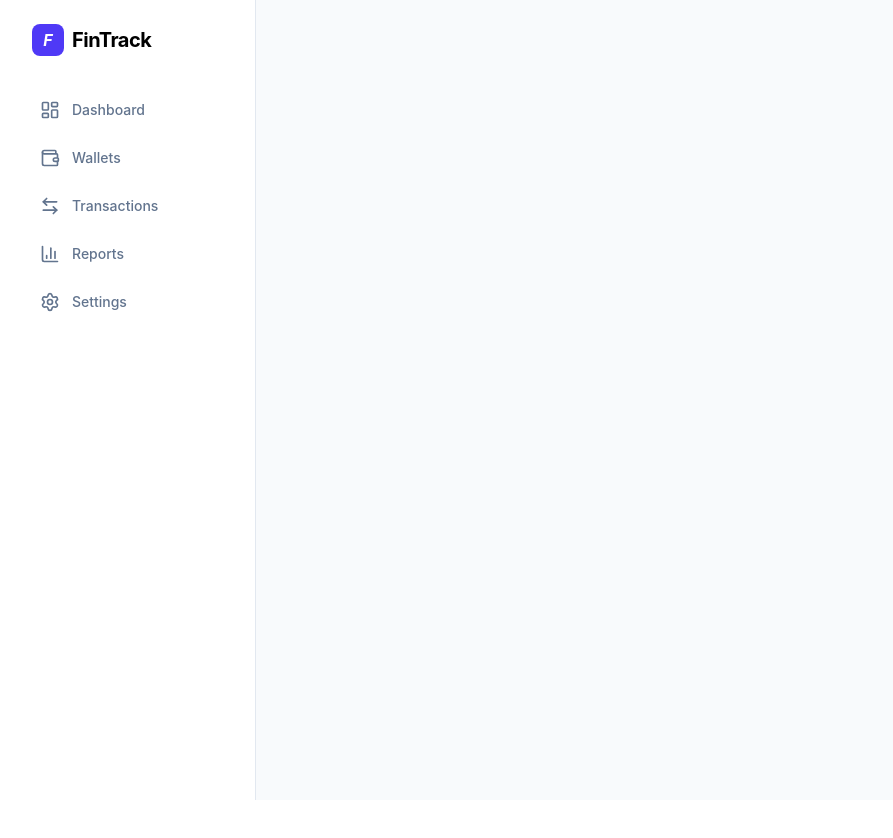
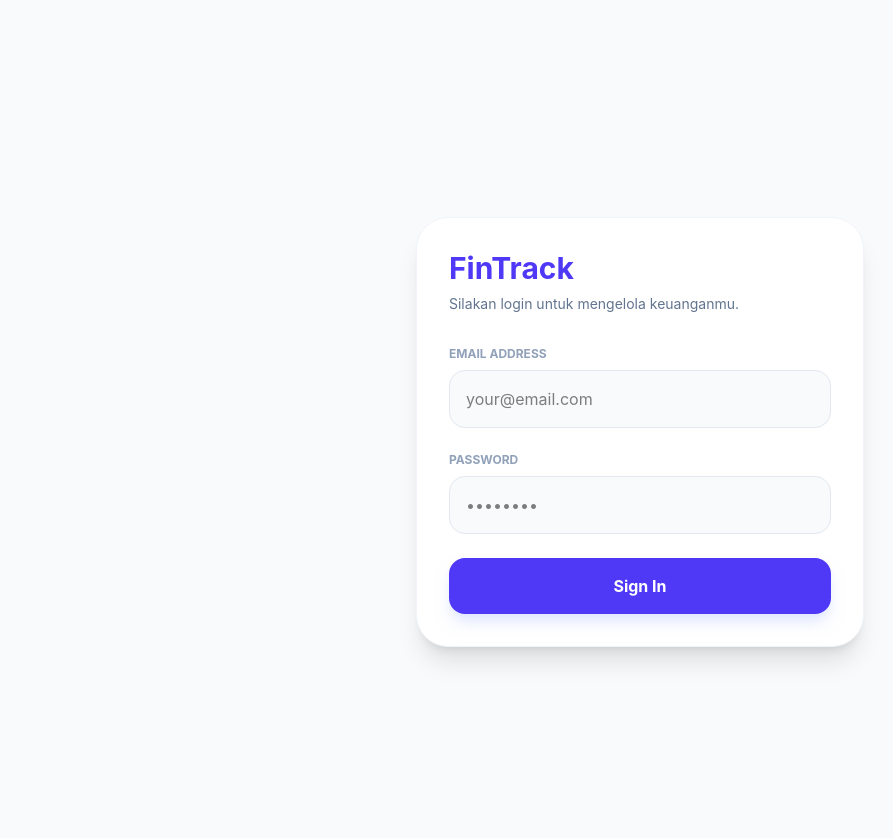
Before and after one commit to sulthonmufti/FinTrack-Personal-Finance-Tracker, a React (Vite) app in the folder frontend-fintrack/: page /login in a window 1280 px wide. Shown: the top 838 px of the page, without its empty margins (0-893 px from the left). Before the commit the page ends 800 px from the top, so only its background shows below. Built offline with nearby package versions, Linux system fonts and the light colour scheme.

Commit message:
feat: Add ProfileHeader and customize the header on each page

```diff
--- a/frontend-fintrack/src/App.jsx
+++ b/frontend-fintrack/src/App.jsx
@@ -1,24 +1,42 @@
-import { useState } from 'react';
-import { BrowserRouter as Router, Routes, Route } from 'react-router-dom';
+import { BrowserRouter as Router, Routes, Route, Navigate } from 'react-router-dom';
+import { useState, useEffect } from 'react';
 import Sidebar from './components/Sidebar';
 import Wallets from './pages/Wallets';
+import Login from './pages/Login';
+import ProfileHeader from './components/ProfileHeader';
 
 function App() {
   const [isSidebarOpen, setIsSidebarOpen] = useState(false);
+  const [isAuthenticated, setIsAuthenticated] = useState(!!localStorage.getItem('token'));
+
+  useEffect(() => {
+    const handleStorageChange = () => {
+      setIsAuthenticated(!!localStorage.getItem('token'));
+    };
+    window.addEventListener('storage', handleStorageChange);
+    return () => window.removeEventListener('storage', handleStorageChange);
+  }, []);
 
   return (
     <Router>
-      <div className="flex flex-col lg:flex-row min-h-screen bg-[#F8FAFC]">
+    <div className="flex min-h-screen bg-slate-50 overflow-x-hidden">
+      {isAuthenticated && (
         <Sidebar isOpen={isSidebarOpen} onClose={() => setIsSidebarOpen(false)} />
-        <main className="flex-1 p-4 md:p-10 overflow-y-auto">
+      )}
+
+      <main className="flex-1 flex flex-col min-w-0 transition-all duration-300 relative">
+        {/* Header Global DIHAPUS agar judul halaman bisa naik ke paling atas */}
+
+        <div className="p-4 md:p-8 max-w-[1440px] w-full mx-auto">
           <Routes>
-            <Route path="/" element={<Wallets setIsSidebarOpen={setIsSidebarOpen} />} />
-            <Route path="/wallets" element={<Wallets setIsSidebarOpen={setIsSidebarOpen} />} />
-            <Route path="/settings" element={<div>Halaman Settings</div>} />
+            <Route path="/login" element={!isAuthenticated ? <Login /> : <Navigate to="/dashboard" />} />
+            <Route path="/wallets" element={isAuthenticated ? <Wallets setIsSidebarOpen={setIsSidebarOpen} /> : <Navigate to="/login" />} />
+            <Route path="*" element={<Navigate to={isAuthenticated ? "/dashboard" : "/login"} />} />
           </Routes>
-        </main>
-      </div>
-    </Router>
+        </div>
+      </main>
+    </div>
+  </Router>
   );
 }
 
--- /dev/null
+++ b/frontend-fintrack/src/components/ProfileHeader.jsx
@@ -0,0 +1,18 @@
+// Komponen Kecil untuk Profile di Pojok Kanan Atas
+export default function ProfileHeader() {
+  const user = JSON.parse(localStorage.getItem('user') || '{}');
+
+  console.log("Data User di Storage:", user);
+
+  return (
+    <div className="flex items-center gap-3 bg-white p-1.5 pr-4 rounded-full border border-slate-200 shadow-sm transition-all hover:shadow-md cursor-pointer">
+      <div className="w-8 h-8 md:w-10 md:h-10 rounded-full bg-indigo-600 flex items-center justify-center text-white font-bold text-sm">
+        {user.username?.charAt(0).toUpperCase() || 'U'}
+      </div>
+      <div className="flex flex-col leading-tight">
+        <span className="text-xs md:text-sm font-bold text-slate-700">{user.username || 'User'}</span>
+        <span className="text-[9px] md:text-[10px] text-slate-400 font-medium lowercase">{user.email || 'email'}</span>
+      </div>
+    </div>
+  );
+}
--- a/frontend-fintrack/src/components/Sidebar.jsx
+++ b/frontend-fintrack/src/components/Sidebar.jsx
@@ -1,7 +1,6 @@
-import { LayoutDashboard, Wallet, ArrowLeftRight, BarChart3, Settings, X } from 'lucide-react'
-import { NavLink } from 'react-router-dom';
+import { LayoutDashboard, Wallet, ArrowLeftRight, BarChart3, Settings, X, LogOut } from 'lucide-react'
+import { NavLink, useNavigate } from 'react-router-dom';
 
-// NavItem
 const NavItem = ({ icon: Icon, label, to }) => (
   <NavLink
     to={to}
@@ -16,6 +15,17 @@ const NavItem = ({ icon: Icon, label, to }) => (
 )
 
 export default function Sidebar({ isOpen, onClose }) {
+  const navigate = useNavigate();
+
+  const handleLogout = () => {
+    // 1. Hapus semua data di storage
+    localStorage.clear();
+    // 2. Arahkan kembali ke halaman login
+    navigate('/login');
+    // 3. Optional: Paksa reload untuk memastikan state aplikasi bersih
+    window.location.reload();
+  };
+
   return (
     <>
       {/* Sidebar Overlay untuk mobile */}
@@ -28,10 +38,11 @@ export default function Sidebar({ isOpen, onClose }) {
 
       {/* Sidebar Content */}
       <aside className={`
-        fixed lg:static inset-y-0 left-0 z-[70] w-64 bg-white border-r border-slate-200 p-6 flex flex-col gap-8 transition-transform duration-300 ease-in-out
+        fixed lg:static inset-y-0 left-0 z-[70] w-64 bg-white border-r border-slate-200 p-6 flex flex-col transition-transform duration-300 ease-in-out
         ${isOpen ? 'translate-x-0' : '-translate-x-full lg:translate-x-0'}
       `}>
-        <div className="flex items-center justify-between lg:justify-start gap-2 px-2">
+        {/* Logo Section */}
+        <div className="flex items-center justify-between lg:justify-start gap-2 px-2 mb-8">
           <div className="flex items-center gap-2">
             <div className="w-8 h-8 bg-indigo-600 rounded-lg flex items-center justify-center text-white font-bold italic">F</div>
             <span className="text-xl font-bold tracking-tight">FinTrack</span>
@@ -40,6 +51,8 @@ export default function Sidebar({ isOpen, onClose }) {
             <X size={20} />
           </button>
         </div>
+
+        {/* Main Navigation */}
         <nav className="flex flex-col gap-1">
           <NavItem icon={LayoutDashboard} label="Dashboard" to="/dashboard" />
           <NavItem icon={Wallet} label="Wallets" to="/wallets" />
@@ -47,6 +60,17 @@ export default function Sidebar({ isOpen, onClose }) {
           <NavItem icon={BarChart3} label="Reports" to="/reports" />
           <NavItem icon={Settings} label="Settings" to="/settings" />
         </nav>
+
+        {/* --- BAGIAN BARU: Tombol Logout di paling bawah --- */}
+        <div className="mt-auto pt-4 border-t border-slate-100">
+          <button
+            onClick={handleLogout}
+            className="flex items-center gap-3 px-4 py-3 w-full rounded-xl text-slate-500 hover:text-red-600 hover:bg-red-50 transition-all group"
+          >
+            <LogOut size={20} className="group-hover:translate-x-1 transition-transform" />
+            <span className="font-medium text-sm">Logout</span>
+          </button>
+        </div>
       </aside>
     </>
   )
--- /dev/null
+++ b/frontend-fintrack/src/pages/Login.jsx
@@ -0,0 +1,70 @@
+import { useState } from 'react';
+import axios from 'axios';
+import { useNavigate } from 'react-router-dom';
+
+export default function Login() {
+  const [email, setEmail] = useState('');
+  const [password, setPassword] = useState('');
+  const navigate = useNavigate();
+  const [error, setError] = useState(''); // Error message
+
+  const handleLogin = async (e) => {
+    e.preventDefault();
+    try {
+      const response = await axios.post('http://localhost:5000/api/auth/login', {
+        email,
+        password
+      });
+
+      // Simpan token dan data user ke localStorage
+      localStorage.setItem('token', response.data.token);
+      localStorage.setItem('user', JSON.stringify(response.data.user));
+
+      setError('');
+      navigate('/Dashboard'); // Pindah ke halaman utama
+      window.location.reload(); // Refresh untuk update state sidebar
+    } catch (err) {
+      setError(err.response?.data?.message || "Login Gagal");
+    }
+  };
+
+  return (
+    <div className="min-h-screen flex items-center justify-center bg-slate-50">
+      <div className="bg-white p-8 rounded-[2rem] shadow-xl w-full max-w-md border border-slate-100">
+        <h2 className="text-3xl font-bold text-indigo-600 mb-2">FinTrack</h2>
+        <p className="text-slate-500 mb-8 text-sm">Silakan login untuk mengelola keuanganmu.</p>
+
+        <form onSubmit={handleLogin} className="space-y-6">
+          <div>
+            <label className="block text-xs font-bold uppercase text-slate-400 mb-2">Email Address</label>
+            <input
+              type="email"
+              className="w-full p-4 bg-slate-50 border border-slate-200 rounded-2xl focus:ring-2 focus:ring-indigo-500 outline-none transition-all"
+              placeholder="your@email.com"
+              value={email}
+              onChange={(e) => setEmail(e.target.value)}
+              required
+            />
+          </div>
+          <div>
+            <label className="block text-xs font-bold uppercase text-slate-400 mb-2">Password</label>
+            <input
+              type="password"
+              className="w-full p-4 bg-slate-50 border border-slate-200 rounded-2xl focus:ring-2 focus:ring-indigo-500 outline-none transition-all"
+              placeholder="••••••••"
+              value={password}
+              onChange={(e) => setPassword(e.target.value)}
+              required
+            />
+          </div>
+          {error && <div className="bg-red-50 text-red-500 p-3 rounded-xl text-xs font-bold mb-4">{error}</div>}
+          <button
+            type="submit"
+            className="w-full py-4 bg-indigo-600 text-white rounded-2xl font-bold shadow-lg shadow-indigo-100 hover:bg-indigo-700 transition-all">
+            Sign In
+          </button>
+        </form>
+      </div>
+    </div>
+  );
+}
--- a/frontend-fintrack/src/pages/Wallets.jsx
+++ b/frontend-fintrack/src/pages/Wallets.jsx
@@ -4,6 +4,7 @@ import TransactionModal from "../components/TransactionModal";
 import StatsGrid from "../components/StatsGrid";
 import TransactionTable from "../components/TransactionTable";
 import { LayoutDashboard, Plus, RefreshCw } from 'lucide-react'
+import ProfileHeader from '../components/ProfileHeader';
 
 // Terima props setIsSidebarOpen dari App.jsx
 export default function Wallets({ setIsSidebarOpen }) {
@@ -85,9 +86,9 @@ export default function Wallets({ setIsSidebarOpen }) {
 
   return (
     <>
-      <header className="mb-10 flex flex-col lg:flex-row lg:items-center lg:justify-between gap-6">
+      <header className="mb-10 flex flex-col md:flex-row md:items-center justify-between gap-6">
+        {/* AREA KIRI: Menu Mobile + Judul */}
         <div className="flex items-center gap-4">
-          {/* Gunakan props untuk buka sidebar */}
           <button
             onClick={() => setIsSidebarOpen(true)}
             className="lg:hidden p-3 bg-white border border-slate-200 rounded-2xl text-slate-600 shadow-sm"
@@ -95,22 +96,32 @@ export default function Wallets({ setIsSidebarOpen }) {
             <LayoutDashboard size={20} />
           </button>
           <div>
-            <h1 className="text-2xl md:text-3xl font-bold tracking-tight">Wallets</h1>
+            <h1 className="text-2xl md:text-3xl font-bold tracking-tight text-slate-800">Wallets</h1>
             <p className="text-slate-500 text-xs md:text-sm">Manage your finances</p>
           </div>
         </div>
 
-        <div className="flex items-center gap-3 w-full lg:w-auto">
-          <button onClick={fetchTransactions} className="p-4 border border-slate-200 rounded-2xl bg-white hover:bg-slate-50">
+        {/* AREA KANAN: Refresh + Add Button + Profile */}
+        <div className="flex items-center gap-3 self-end md:self-center">
+          <button
+            onClick={fetchTransactions}
+            className="p-3.5 border border-slate-200 rounded-2xl bg-white hover:bg-slate-50 transition-colors text-slate-600 hidden md:block cursor-pointer"
+          >
             <RefreshCw size={18} />
           </button>
+
           <button
             onClick={() => setIsModalOpen(true)}
-            className="flex-1 lg:flex-none flex items-center justify-center gap-3 px-6 py-4 lg:py-3 bg-indigo-600 text-white rounded-2xl text-sm font-bold shadow-lg"
+            className="flex items-center gap-2 px-6 py-3.5 bg-indigo-600 text-white rounded-2xl text-sm font-bold shadow-lg shadow-indigo-100 hover:bg-indigo-700 transition-all active:scale-95"
           >
             <Plus size={20} />
-            <span>Add Transaction</span>
+            <span className="hidden sm:inline cursor-pointer">Add Transaction</span>
           </button>
+
+          {/* Profile Header dimasukkan di sini agar sejajar dengan Judul & Button */}
+          <div className="pl-2 border-l border-slate-200 ml-2 hidden sm:block">
+            <ProfileHeader />
+          </div>
         </div>
       </header>
 
```
Also changed, not shown: 1 other file (tests, documents, lock files or other folders).
